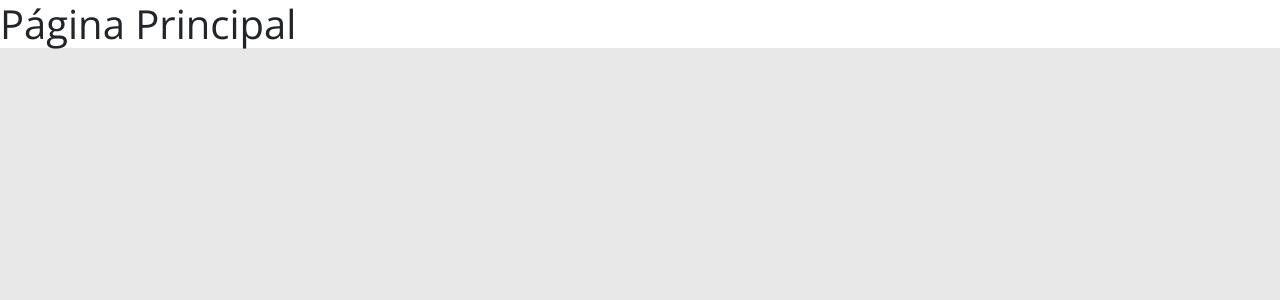
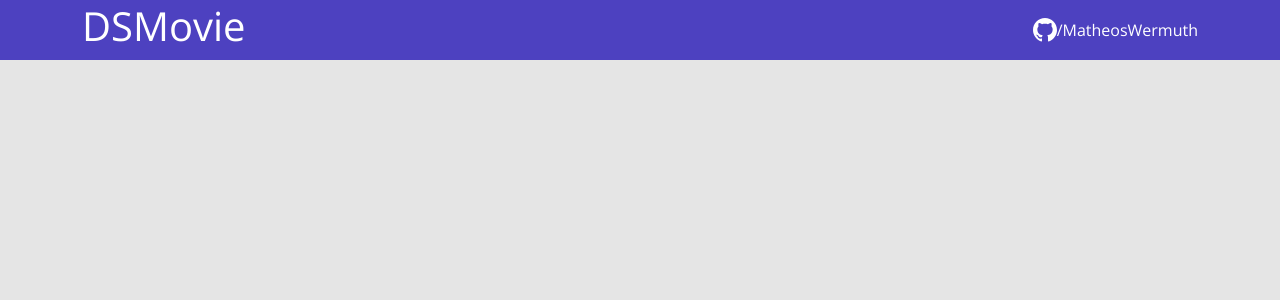
Before and after one commit to MatheosWermuth/dsmovie, a React (Create React App) app in the folder frontend/: page / in a window 1280 px wide. Shown: the top 300 px of the page. Built offline with nearby package versions, Linux system fonts and the light colour scheme.

Commit message:
Duvida LinkHtml

```diff
--- a/frontend/src/App.tsx
+++ b/frontend/src/App.tsx
@@ -1,6 +1,8 @@
+import Navbar from "./components/Navbar";
+
 function App() {
   return (
-  <h1>Página Principal</h1>
+    <Navbar/>
   );
 }
 
--- /dev/null
+++ b/frontend/src/components/Navbar/index.tsx
@@ -0,0 +1,24 @@
+import { ReactComponent as GithubIcon } from 'assets/img/github.svg';
+import './styles.css';
+import 'index.css';
+
+function Navbar() {
+
+    return (
+        <header>
+            <nav className="container">
+                <div className="dsmovie-nav-content">
+                    <h1>DSMovie</h1>
+                    <a href="https://github.com/MatheosWermuth" target="_blank" rel="noreferrer">
+                        <div className="dsmovie-contact-container">
+                            <GithubIcon />
+                            <p className="dsmovie-contact-link">/MatheosWermuth</p>
+                        </div>
+                    </a>
+                </div>
+            </nav>
+        </header>
+    );
+}
+
+export default Navbar;
--- /dev/null
+++ b/frontend/src/components/Navbar/styles.css
@@ -0,0 +1,23 @@
+header {
+    background-color: var(--color-primary);
+    height: 60px;
+    display: flex;
+    align-items: center;
+}
+
+.dsmovie-nav-content {
+    display: flex;
+    justify-content: space-between;
+    align-items: center;
+    color: #fff
+}
+
+.dsmovie-contact-container {
+    display: flex;
+}
+
+.dsmovie-contact-link {
+
+    margin: 0;
+    color: #fff
+}
--- a/frontend/src/index.css
+++ b/frontend/src/index.css
@@ -10,10 +10,15 @@
 }
 
 html, body {
-    background-color: #E8E8E8;
+    background-color: #E5E5E5;
 }
 
-a, a:hover {
+a {
   text-decoration: none;
   color: unset;
 }
+
+a:hover {
+    text-decoration: none;
+    color: unset;
+  }
--- a/frontend/src/index.tsx
+++ b/frontend/src/index.tsx
@@ -1,9 +1,8 @@
 import React from 'react';
 import ReactDOM from 'react-dom';
+import 'bootstrap/dist/css/bootstrap.css';
 import './index.css';
 import App from './App';
-import 'bootstrap/dist/css/bootstrap.css';
-import './index.css';
 ReactDOM.render(
   <React.StrictMode>
     <App />
--- a/frontend/tsconfig.json
+++ b/frontend/tsconfig.json
@@ -1,5 +1,6 @@
 {
   "compilerOptions": {
+    "baseUrl": "./src",
     "target": "es5",
     "lib": [
       "dom",
```
Also changed, not shown: frontend/src/assets/img/github.svg (added).
